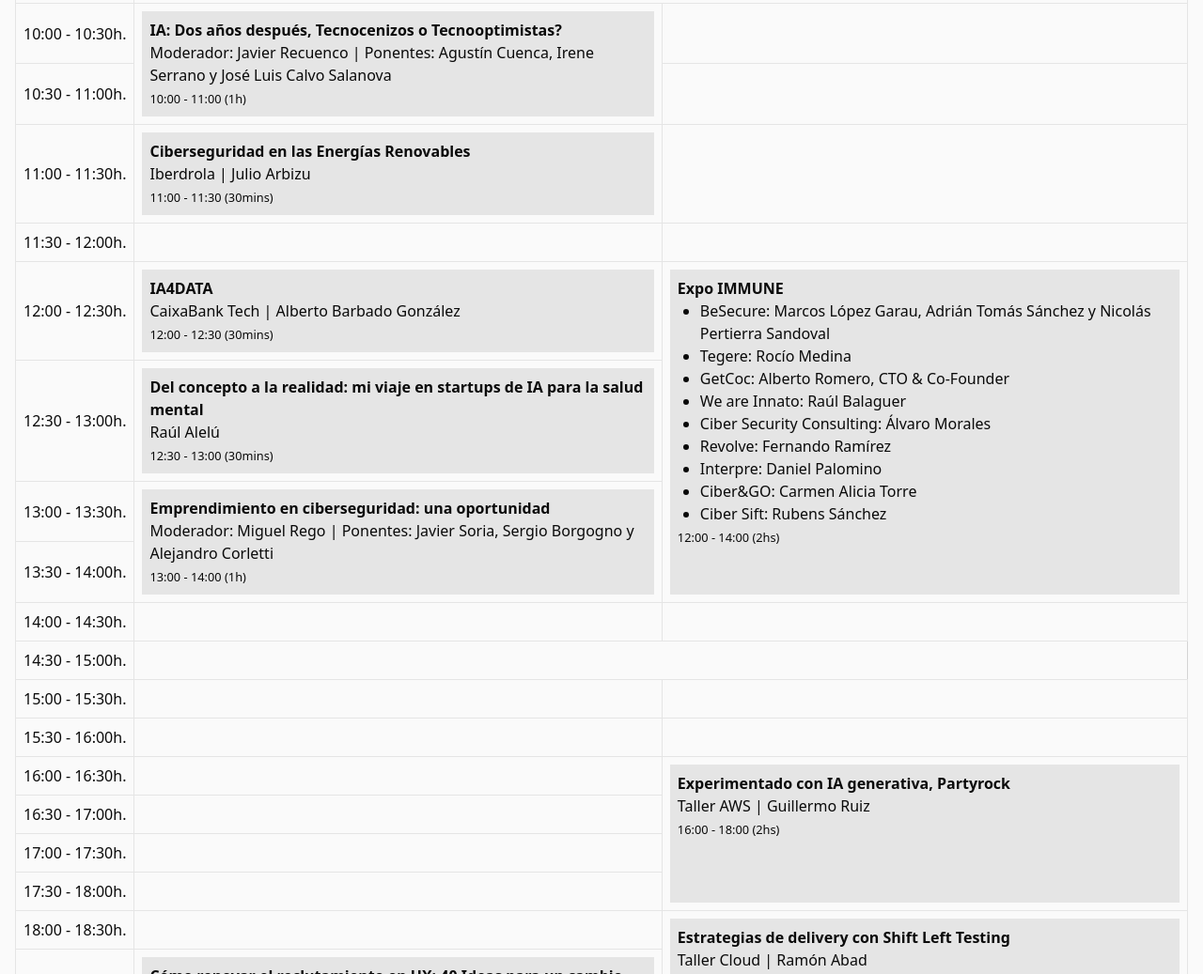
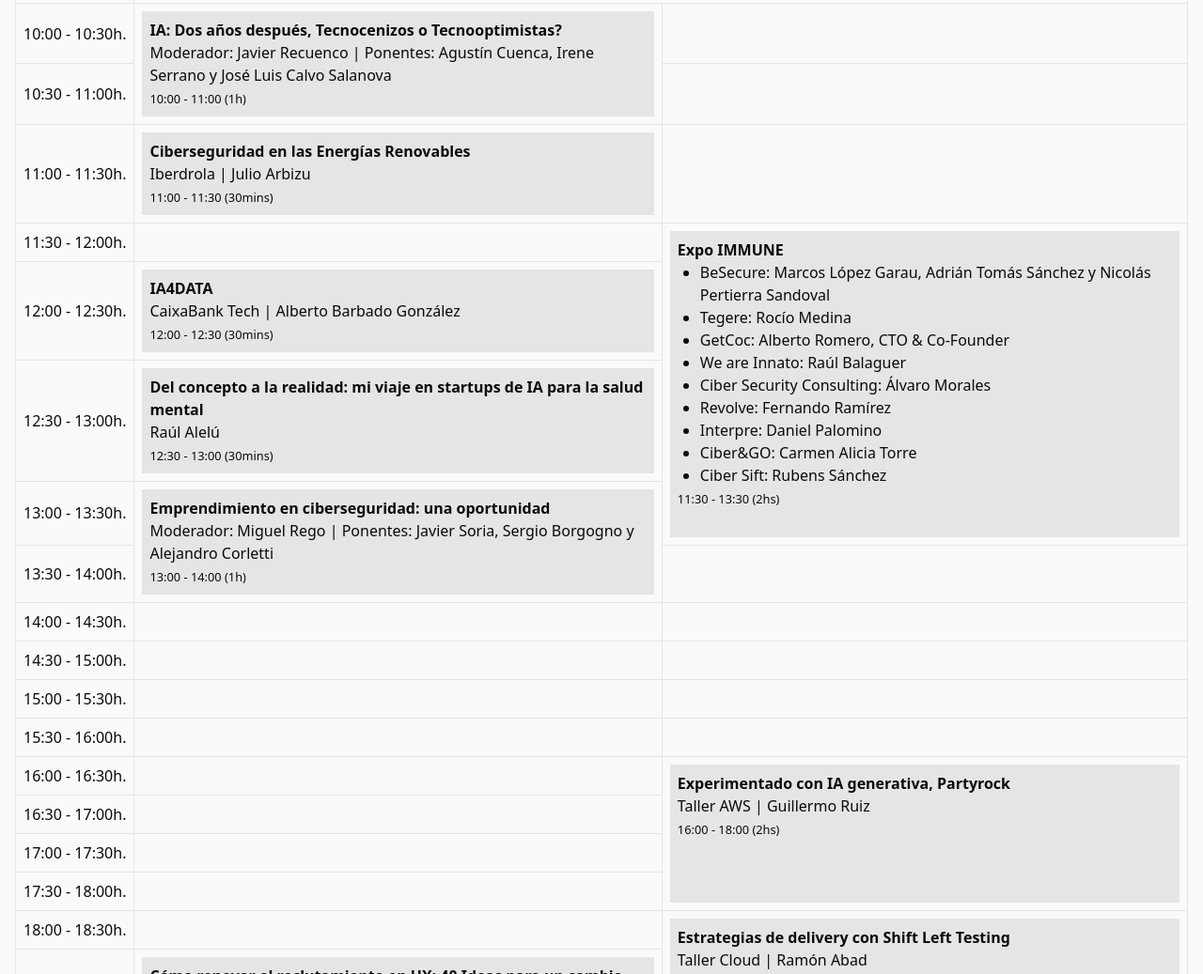
Before and after one commit to mattdlgado/mft2410, an Astro site: page / in a window 1280 px wide. Shown: the part 4108-5145 px from the top of the page at 94% size. Built offline with nearby package versions, Linux system fonts and the light colour scheme; Astro itself is replaced by a stand-in of ours; a script that the page names is missing.

Commit message:
Update agenda

```diff
--- a/src/sections/Agenda.astro
+++ b/src/sections/Agenda.astro
@@ -65,17 +65,6 @@
         <tr>
           <td>11:30 - 12:00h.</td>
           <td></td>
-          <td></td>
-        </tr>
-        <tr>
-          <td>12:00 - 12:30h.</td>
-          <td>
-            <Event>
-              <h3>IA4DATA</h3>
-              <p>CaixaBank Tech | Alberto Barbado González</p>
-              <p><small>12:00 - 12:30 (30mins)</small></p>
-            </Event>
-          </td>
           <td rowspan="4">
             <Event>
               <h3>Expo IMMUNE</h3>
@@ -93,7 +82,17 @@
                 <li>Ciber&GO: Carmen Alicia Torre</li>
                 <li>Ciber Sift: Rubens Sánchez</li>
               </ul>
-              <p><small>12:00 - 14:00 (2hs)</small></p>
+              <p><small>11:30 - 13:30 (2hs)</small></p>
+            </Event>
+          </td>
+        </tr>
+        <tr>
+          <td>12:00 - 12:30h.</td>
+          <td>
+            <Event>
+              <h3>IA4DATA</h3>
+              <p>CaixaBank Tech | Alberto Barbado González</p>
+              <p><small>12:00 - 12:30 (30mins)</small></p>
             </Event>
           </td>
         </tr>
@@ -125,6 +124,7 @@
         </tr>
         <tr>
           <td>13:30 - 14:00h.</td>
+          <td></td>
         </tr>
         <tr>
           <td>14:00 - 14:30h.</td>
@@ -133,6 +133,8 @@
         </tr>
         <tr>
           <td>14:30 - 15:00h.</td>
+          <td></td>
+          <td></td>
         </tr>
         <tr>
           <td>15:00 - 15:30h.</td>
```
